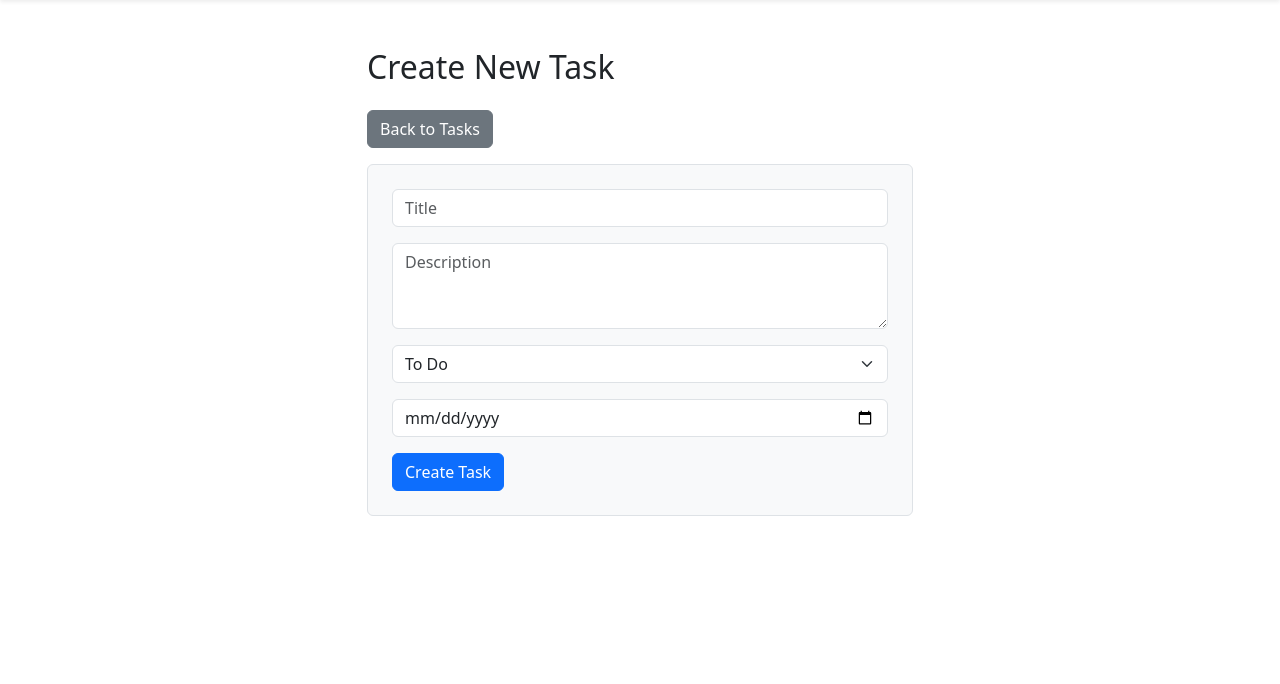
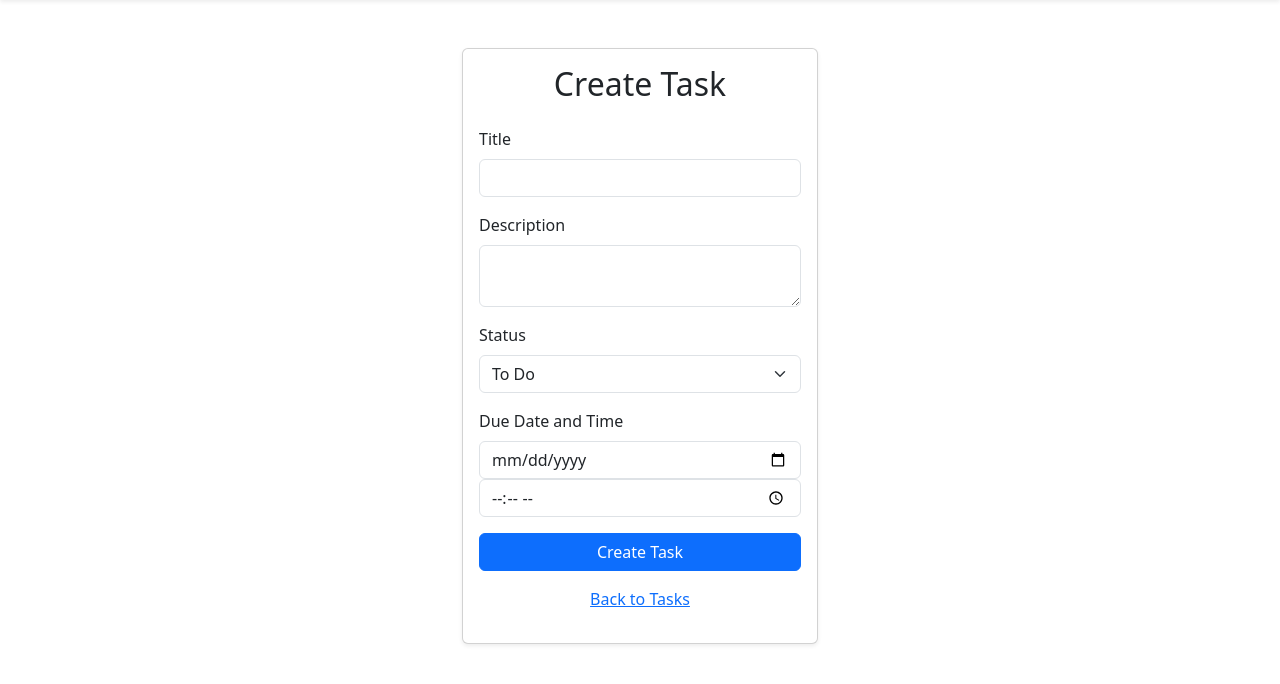
Before and after one commit to egor-morozik/TaskManagerDjango, a Django app: page /create-task/ in a window 1280 px wide. Shown: the part 66-750 px from the top of the page. Run offline with Django 5.2, Linux system fonts and the light colour scheme; a user stored in the database is signed in; parts of the project's set-up code (start-up, migrations or seed data) failed here and were passed over.

```diff
--- a/service/app/templates/create_task.html
+++ b/service/app/templates/create_task.html
@@ -1,33 +1,64 @@
 {% extends 'base.html' %}
-
 {% block content %}
-    <div class="row">
-        <div class="col-md-6 offset-md-3">
-            <h2 class="mb-4">Create New Task</h2>
-            <a href="{% url 'app:tasks' %}" class="btn btn-secondary mb-3">Back to Tasks</a>
-            <form method="post" class="p-4 border rounded bg-light">
+    <div class="row justify-content-center">
+        <div class="col-md-6 col-lg-4">
+            <div class="card shadow-sm fade-in">
+                <div class="card-body">
+                    <h2 class="card-title text-center mb-4">Create Task</h2>
+                    {% if error %}
+                        <div class="alert alert-danger">{{ error }}</div>
+                    {% endif %}
+                    <form method="post">
                         {% csrf_token %}
                         <div class="mb-3">
-                    <input type="text" name="title" class="form-control" placeholder="Title" required>
+                            <label for="title" class="form-label">Title</label>
+                            <input type="text" name="title" id="title" class="form-control" required>
                         </div>
                         <div class="mb-3">
-                    <textarea name="description" class="form-control" placeholder="Description" rows="3"></textarea>
+                            <label for="description" class="form-label">Description</label>
+                            <textarea name="description" id="description" class="form-control"></textarea>
                         </div>
                         <div class="mb-3">
-                    <select name="status" class="form-select">
+                            <label for="status" class="form-label">Status</label>
+                            <select name="status" id="status" class="form-select">
                                 <option value="TODO">To Do</option>
                                 <option value="IN_PROGRESS">In Progress</option>
                                 <option value="DONE">Done</option>
                             </select>
                         </div>
                         <div class="mb-3">
-                    <input type="date" name="due_date" class="form-control">
+                            <label for="due_date" class="form-label">Due Date and Time</label>
+                            <div class="row">
+                                <div class="col">
+                                    <input type="date" name="due_date_date" id="due_date_date" class="form-control">
                                 </div>
-                <button type="submit" class="btn btn-primary">Create Task</button>
-            </form>
-            {% if error %}
-                <div class="alert alert-danger mt-3">{{ error }}</div>
-            {% endif %}
+                                <div class="col">
+                                    <input type="time" name="due_date_time" id="due_date_time" class="form-control">
                                 </div>
                             </div>
+                        </div>
+                        <button type="submit" class="btn btn-primary w-100">Create Task</button>
+                    </form>
+                    <p class="text-center mt-3">
+                        <a href="{% url 'app:tasks' %}">Back to Tasks</a>
+                    </p>
+                </div>
+            </div>
+        </div>
+    </div>
+
+    <script>
+        document.querySelector('form').addEventListener('submit', function(e) {
+            const dateInput = document.getElementById('due_date_date').value;
+            const timeInput = document.getElementById('due_date_time').value;
+            if (dateInput && timeInput) {
+                const dueDate = `${dateInput} ${timeInput}`;
+                const dueDateInput = document.createElement('input');
+                dueDateInput.type = 'hidden';
+                dueDateInput.name = 'due_date';
+                dueDateInput.value = dueDate;
+                this.appendChild(dueDateInput);
+            }
+        });
+    </script>
 {% endblock %}
--- a/service/app/templates/tasks.html
+++ b/service/app/templates/tasks.html
@@ -20,8 +20,8 @@
                                         <option value="DONE" {% if task.status == 'DONE' %}selected{% endif %}>Done</option>
                                     </select>
                                 </small><br>
-                                <small>Due: {{ task.due_date|default:"No due date" }}</small><br>
-                                <small>Created: {{ task.created_at }}</small>
+                                <small>Due: {% if task.due_date %}{{ task.due_date|date:"Y-m-d H:i" }}{% else %}No due date{% endif %}</small><br>
+                                <small>Created: {% if task.created_at %}{{ task.created_at|date:"Y-m-d H:i" }}{% else %}Unknown{% endif %}</small>
                             </div>
                             <div>
                                 <a href="{% url 'app:delete_task' task.id %}" class="btn btn-sm btn-danger">Delete</a>
--- a/service/app/templates/update_task_status.html
+++ b/service/app/templates/update_task_status.html
@@ -15,6 +15,10 @@
                                 <option value="DONE" {% if task.status == 'DONE' %}selected{% endif %}>Done</option>
                             </select>
                         </div>
+                        <div class="mb-3">
+                            <label for="due_date" class="form-label">Due Date and Time</label>
+                            <input type="datetime-local" name="due_date" id="due_date" class="form-control" value="{{ task.due_date|date:'Y-m-d\TH:i' }}">
+                        </div>
                         <button type="submit" class="btn btn-primary w-100">Update Status</button>
                     </form>
                     <p class="text-center mt-3">
--- a/service/app/views.py
+++ b/service/app/views.py
@@ -3,7 +3,6 @@ from django.contrib.auth.decorators import login_required
 from .models import Task
 from datetime import datetime
 from .forms import RegistrationForm
-from django.http import JsonResponse
 
 @login_required
 def tasks(request):
@@ -18,16 +17,17 @@ def create_task(request):
         title = request.POST.get('title')
         description = request.POST.get('description')
         status = request.POST.get('status')
-        due_date_str = request.POST.get('due_date')
+        due_date_str = request.POST.get('due_date')  # Теперь может содержать время
+
         if not title:
             return render(request, 'create_task.html', {'error': 'Title is required', 'user': user})
 
         due_date = None
         if due_date_str:
             try:
-                due_date = datetime.strptime(due_date_str, '%Y-%m-%d').date()
+                due_date = datetime.strptime(due_date_str, '%Y-%m-%d %H:%M')  # Формат: ГГГГ-ММ-ДД ЧЧ:ММ
             except ValueError:
-                return render(request, 'create_task.html', {'error': 'Invalid date format. Use YYYY-MM-DD', 'user': user})
+                return render(request, 'create_task.html', {'error': 'Invalid date/time format. Use YYYY-MM-DD HH:MM', 'user': user})
 
         Task.objects.create(
             title=title,
@@ -49,12 +49,34 @@ def delete_task(request, task_id):
     except Task.DoesNotExist:
         return redirect('app:tasks')
 
+@login_required
+def update_task_status(request, task_id):
+    user = request.user
+    try:
+        task = Task.objects.get(id=task_id, created_by=user)
+        if request.method == 'POST':
+            new_status = request.POST.get('status')
+            due_date_str = request.POST.get('due_date')
+
+            if new_status in [choice[0] for choice in Task._meta.get_field('status').choices]:
+                task.status = new_status
+                if due_date_str:
+                    try:
+                        task.due_date = datetime.strptime(due_date_str, '%Y-%m-%dT%H:%M')
+                    except ValueError:
+                        return render(request, 'update_task_status.html', {'task': task, 'error': 'Invalid date/time format'})
+                task.save()
+            return redirect('app:tasks')
+    except Task.DoesNotExist:
+        return redirect('app:tasks')
+    return render(request, 'update_task_status.html', {'task': task})
+
 def register(request):
     if request.method == 'POST':
         form = RegistrationForm(request.POST)
         if form.is_valid():
             form.save()
-            return redirect('app:login')  # Изменено с 'login' на 'app:login'
+            return redirect('app:login')
     else:
         form = RegistrationForm()
     return render(request, 'registration/register.html', {'form': form})
@@ -62,27 +84,3 @@ def register(request):
 @login_required
 def profile(request):
     return render(request, 'profile.html', {'user': request.user})
-
-@login_required
-def update_task_status(request, task_id):
-    user = request.user
-    try:
-        task = Task.objects.get(id=task_id, created_by=user)
-        if request.method == 'POST':
-            new_status = request.POST.get('status') or request.body.decode('utf-8') and request.POST.get('status')
-            if not new_status:
-                try:
-                    import json
-                    data = json.loads(request.body)
-                    new_status = data.get('status')
-                except json.JSONDecodeError:
-                    return JsonResponse({'success': False, 'error': 'Invalid data'}, status=400)
-
-            if new_status in [choice[0] for choice in Task._meta.get_field('status').choices]:
-                task.status = new_status
-                task.save()
-                return JsonResponse({'success': True})
-            return JsonResponse({'success': False, 'error': 'Invalid status'}, status=400)
-    except Task.DoesNotExist:
-        return JsonResponse({'success': False, 'error': 'Task not found'}, status=404)
-    return render(request, 'update_task_status.html', {'task': task})
```
Also changed, not shown: service/app/models.py (+10 -4 lines), service/app/migrations/0001_initial.py, service/app/migrations/0002_alter_task_created_by_alter_task_description_and_more.py (deleted), service/db.sqlite3. Lines whose indentation alone changed are shown as unchanged.
